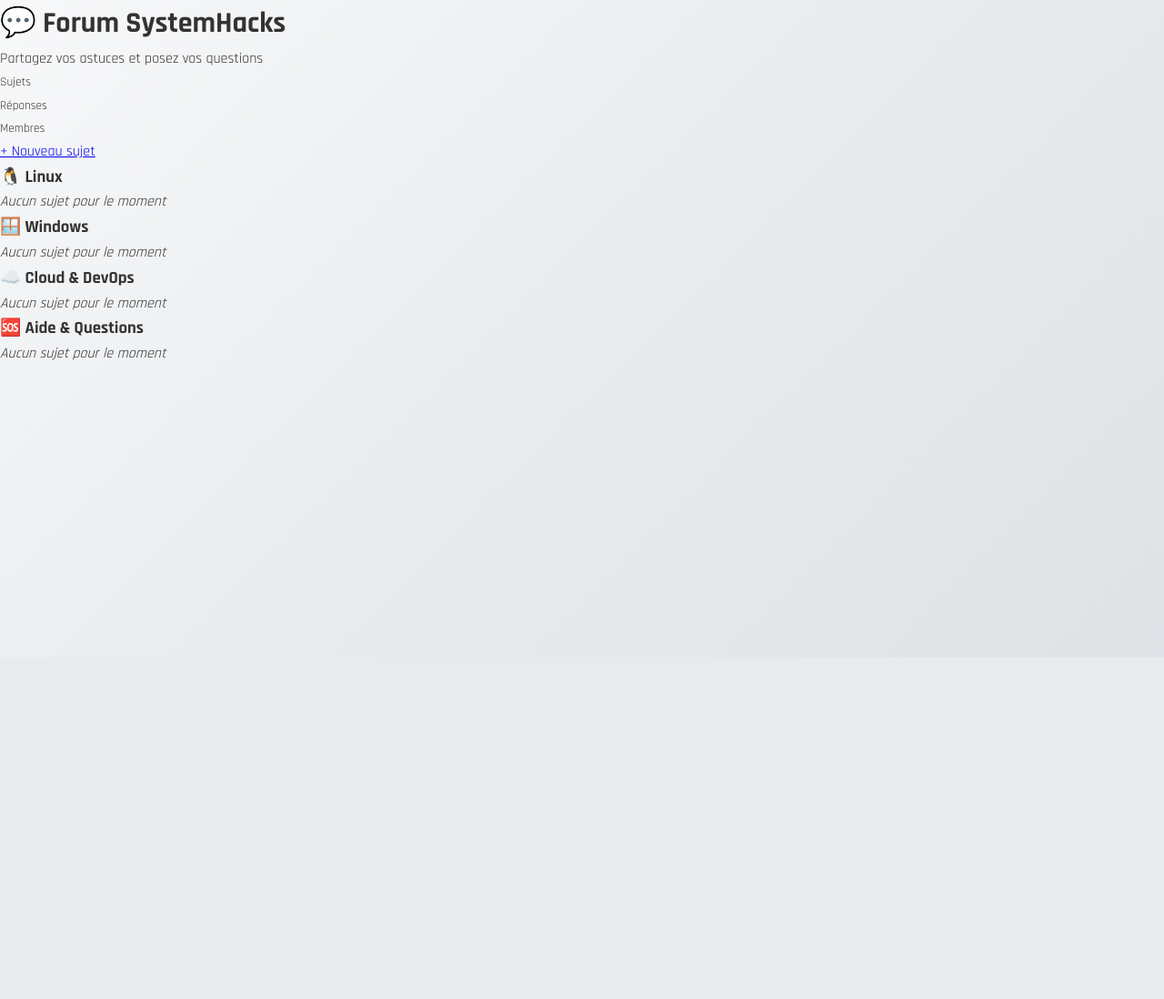
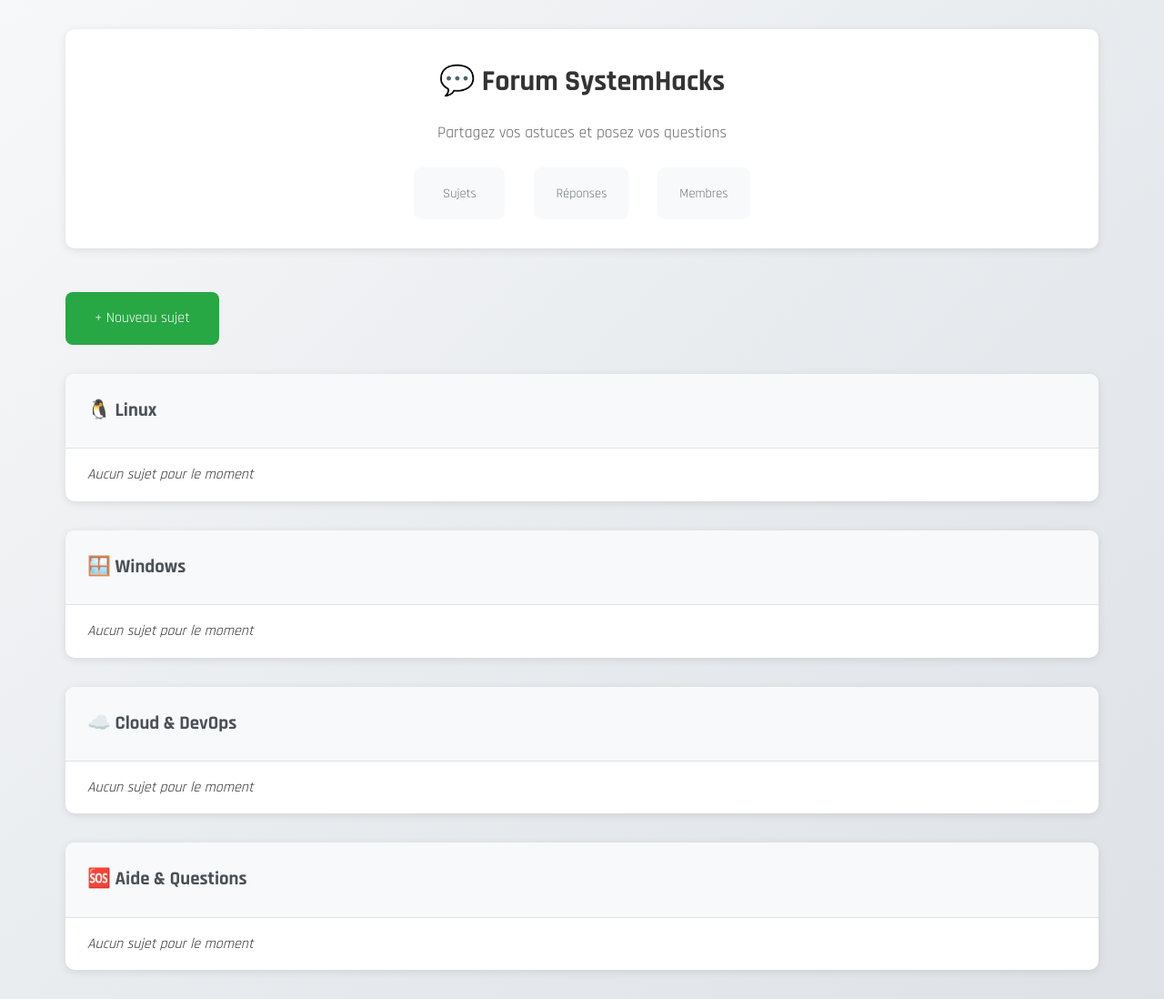
Before and after one commit to kamal7793/systemhacks-ultimate, a Flask app: template templates/forum.html in a window 1280 px wide. Shown: the part 78-1176 px from the top of the page at 91% size. Before the commit the page ends 474 px from the top, so only its background shows below. Run offline with Flask 3, Linux system fonts and the light colour scheme; the template is opened without the code that fills it, so the values that code supplies are empty.

Commit message:
Petite modification

```diff
--- a/static/css/style.css
+++ b/static/css/style.css
@@ -1414,3 +1414,275 @@ footer {
   margin-bottom: 20px;
   display: block;
 }
+
+/* ========================================
+ FORUM STYLES - À ajouter dans style.css
+ ======================================== */
+
+.forum-container {
+  max-width: 1200px;
+  margin: 0 auto;
+  padding: 2rem;
+}
+
+.forum-header {
+  text-align: center;
+  margin-bottom: 3rem;
+  background: white;
+  padding: 2rem;
+  border-radius: 10px;
+  box-shadow: 0 2px 10px rgba(0,0,0,0.1);
+}
+
+.forum-header h1 {
+  color: #333;
+  margin-bottom: 1rem;
+}
+
+.forum-header p {
+  color: #666;
+  font-size: 1.1rem;
+}
+
+.forum-stats {
+  display: flex;
+  justify-content: center;
+  gap: 2rem;
+  margin-top: 1.5rem;
+  flex-wrap: wrap;
+}
+
+.stat {
+  background: #f8f9fa;
+  padding: 1rem 1.5rem;
+  border-radius: 8px;
+  text-align: center;
+  min-width: 100px;
+}
+
+.stat strong {
+  display: block;
+  font-size: 1.5rem;
+  color: #007bff;
+}
+
+.stat small {
+  color: #6c757d;
+  font-size: 0.9rem;
+}
+
+.new-topic-btn {
+  background: #28a745;
+  color: white;
+  padding: 1rem 2rem;
+  border: none;
+  border-radius: 8px;
+  text-decoration: none;
+  display: inline-block;
+  margin-bottom: 2rem;
+  font-size: 1rem;
+  font-weight: 500;
+  transition: all 0.3s ease;
+}
+
+.new-topic-btn:hover {
+  background: #218838;
+  transform: translateY(-2px);
+  box-shadow: 0 4px 8px rgba(0,0,0,0.2);
+}
+
+.categories {
+  display: grid;
+  gap: 2rem;
+}
+
+.category {
+  background: white;
+  border-radius: 10px;
+  overflow: hidden;
+  box-shadow: 0 2px 10px rgba(0,0,0,0.1);
+  transition: transform 0.3s ease;
+}
+
+.category:hover {
+  transform: translateY(-5px);
+}
+
+.category-header {
+  background: #f8f9fa;
+  padding: 1.5rem;
+  border-bottom: 1px solid #dee2e6;
+}
+
+.category-header h3 {
+  margin: 0;
+  color: #495057;
+  font-size: 1.3rem;
+}
+
+.topics-list {
+  padding: 0;
+}
+
+.topic-item {
+  padding: 1rem 1.5rem;
+  border-bottom: 1px solid #f1f3f4;
+  transition: background 0.3s ease;
+}
+
+.topic-item:hover {
+  background: #f8f9fa;
+}
+
+.topic-item:last-child {
+  border-bottom: none;
+}
+
+.topic-title {
+  color: #007bff;
+  text-decoration: none;
+  font-weight: 500;
+  font-size: 1.1rem;
+  display: block;
+  margin-bottom: 0.5rem;
+}
+
+.topic-title:hover {
+  text-decoration: underline;
+  color: #0056b3;
+}
+
+.topic-meta {
+  color: #6c757d;
+  font-size: 0.9rem;
+}
+
+/* Flash Messages */
+.flash-messages {
+  margin-bottom: 2rem;
+}
+
+.flash-message {
+  padding: 1rem;
+  border-radius: 8px;
+  margin-bottom: 1rem;
+}
+
+.flash-success {
+  background: #d4edda;
+  color: #155724;
+  border: 1px solid #c3e6cb;
+}
+
+.flash-error {
+  background: #f8d7da;
+  color: #721c24;
+  border: 1px solid #f5c6cb;
+}
+
+/* Form Styles */
+.form-container {
+  max-width: 800px;
+  margin: 2rem auto;
+  padding: 2rem;
+  background: white;
+  border-radius: 10px;
+  box-shadow: 0 2px 10px rgba(0,0,0,0.1);
+}
+
+.form-group {
+  margin-bottom: 1.5rem;
+}
+
+.form-group label {
+  display: block;
+  margin-bottom: 0.5rem;
+  font-weight: bold;
+  color: #333;
+}
+
+.form-group input,
+.form-group select,
+.form-group textarea {
+  width: 100%;
+  padding: 0.8rem;
+  border: 1px solid #ddd;
+  border-radius: 5px;
+  font-size: 1rem;
+  transition: border-color 0.3s ease;
+}
+
+.form-group input:focus,
+.form-group select:focus,
+.form-group textarea:focus {
+  outline: none;
+  border-color: #007bff;
+  box-shadow: 0 0 0 2px rgba(0,123,255,0.25);
+}
+
+.form-group textarea {
+  height: 150px;
+  resize: vertical;
+}
+
+.btn-submit {
+  background: #007bff;
+  color: white;
+  padding: 1rem 2rem;
+  border: none;
+  border-radius: 5px;
+  font-size: 1rem;
+  cursor: pointer;
+  transition: background 0.3s ease;
+}
+
+.btn-submit:hover {
+  background: #0056b3;
+}
+
+.btn-cancel {
+  background: #6c757d;
+  color: white;
+  padding: 1rem 2rem;
+  border: none;
+  border-radius: 5px;
+  font-size: 1rem;
+  cursor: pointer;
+  text-decoration: none;
+  display: inline-block;
+  margin-left: 1rem;
+  transition: background 0.3s ease;
+}
+
+.btn-cancel:hover {
+  background: #545b62;
+  text-decoration: none;
+}
+
+/* Responsive Design */
+@media (max-width: 768px) {
+  .forum-container {
+      padding: 1rem;
+  }
+
+  .forum-stats {
+      gap: 1rem;
+  }
+
+  .stat {
+      padding: 0.8rem 1rem;
+      min-width: 80px;
+  }
+
+  .form-container {
+      margin: 1rem;
+      padding: 1.5rem;
+  }
+
+  .btn-cancel {
+      margin-left: 0;
+      margin-top: 1rem;
+      display: block;
+      text-align: center;
+  }
+}
```
